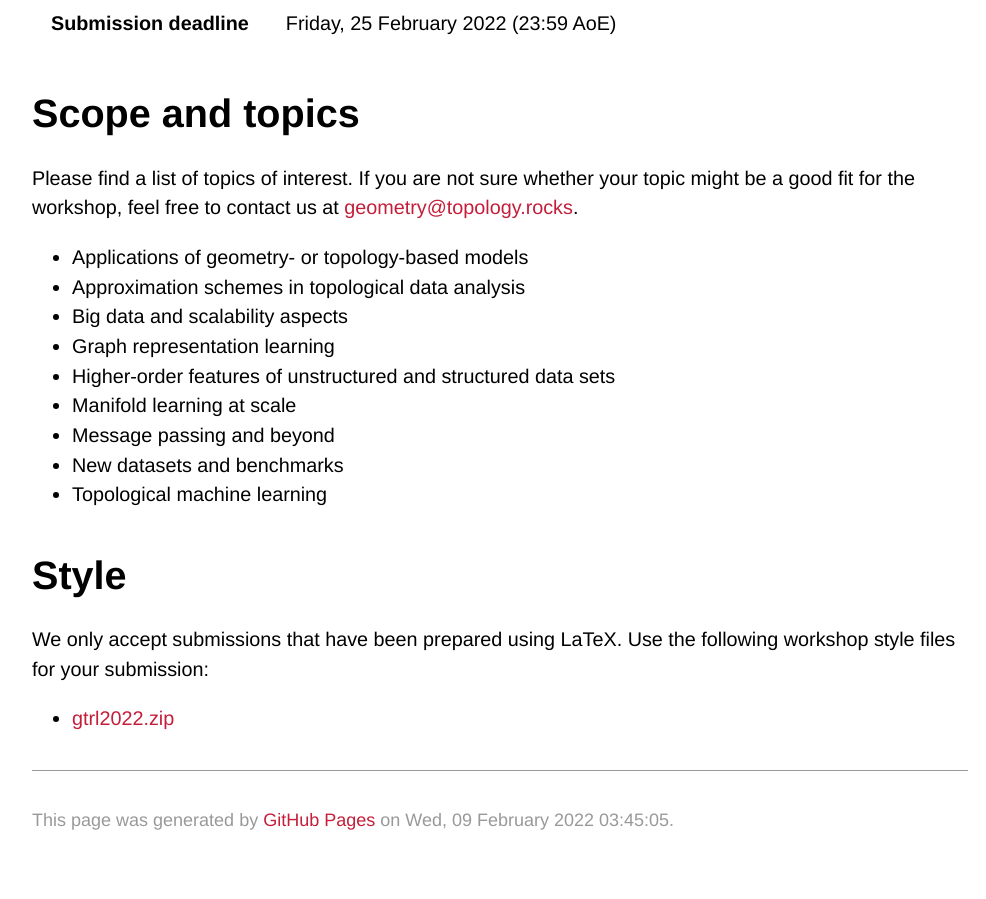
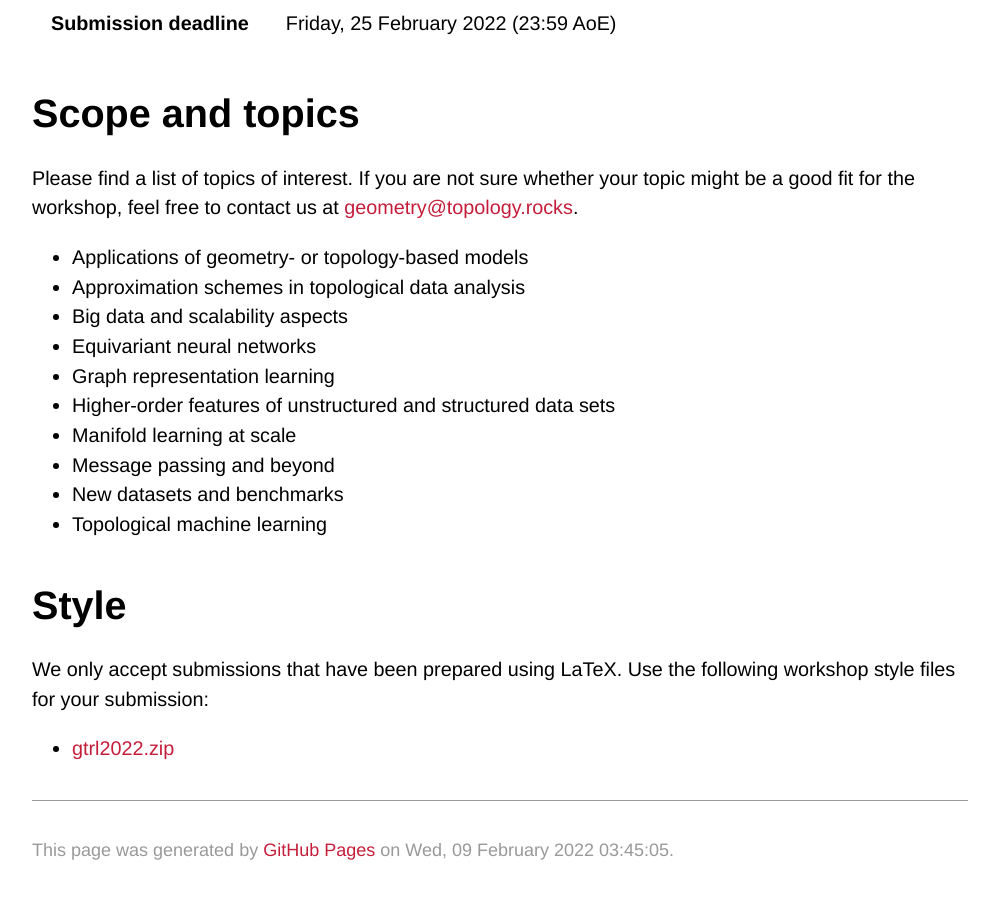
Before and after one commit to gt-rl/gt-rl.github.io, a Jekyll site: the page built from cfp.md, in a window 1280 px wide and 900 px high, scrolled down 788 px. Shown: the whole window, without its empty margins (140-1126 px from the left). Built offline with Jekyll 4.4.1, drawn with Linux system fonts in a browser that asks for light colours; some web fonts are replaced; our own code applies the rules of GitHub Pages for plain Markdown files; before the commit the page ends 1658 px from its top, so only the background shows below that.

Commit message:
Updated CfP (thanks, Haggai, for the suggestion!)

```diff
--- a/cfp.md
+++ b/cfp.md
@@ -28,6 +28,7 @@ workshop, feel free to contact us at [geometry@topology.rocks](mailto:geometry@t
 - Applications of geometry- or topology-based models
 - Approximation schemes in topological data analysis
 - Big data and scalability aspects
+- Equivariant neural networks
 - Graph representation learning
 - Higher-order features of unstructured and structured data sets
 - Manifold learning at scale
```
